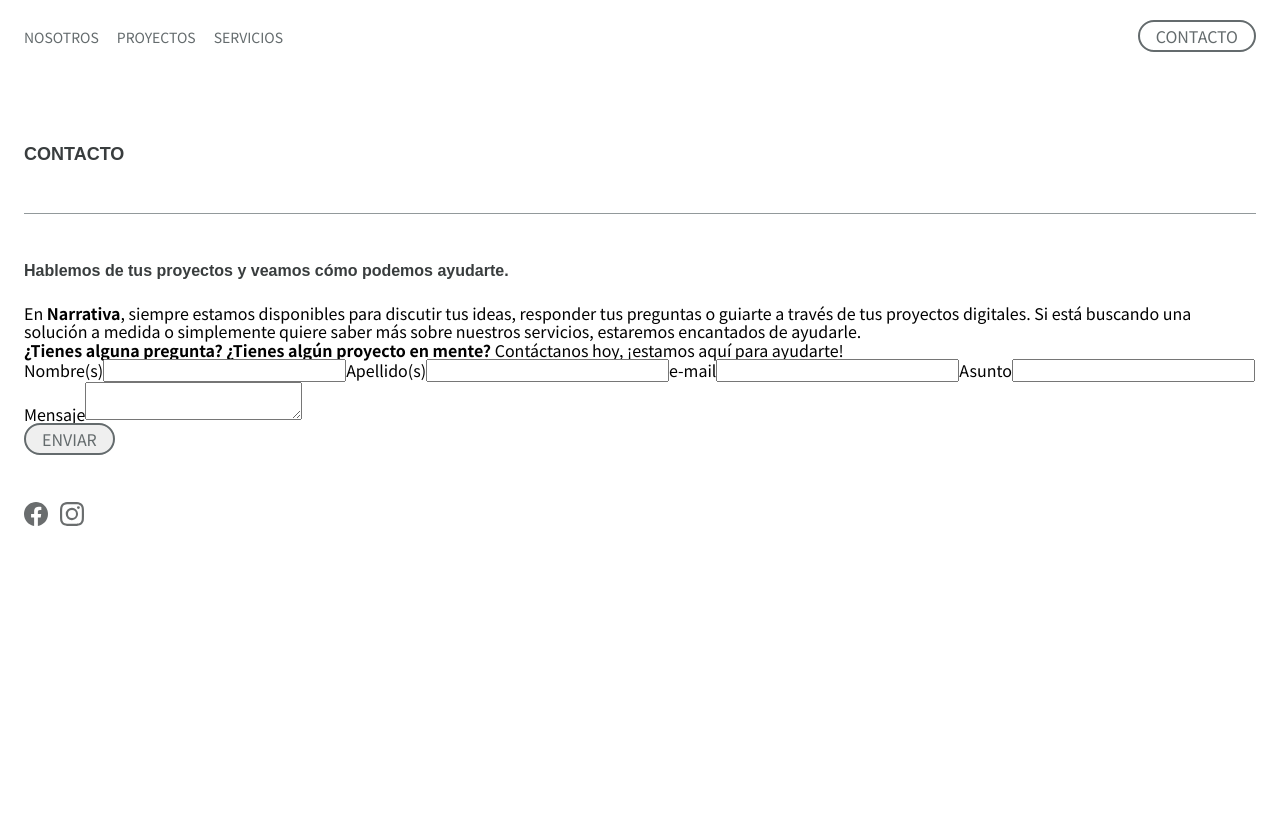
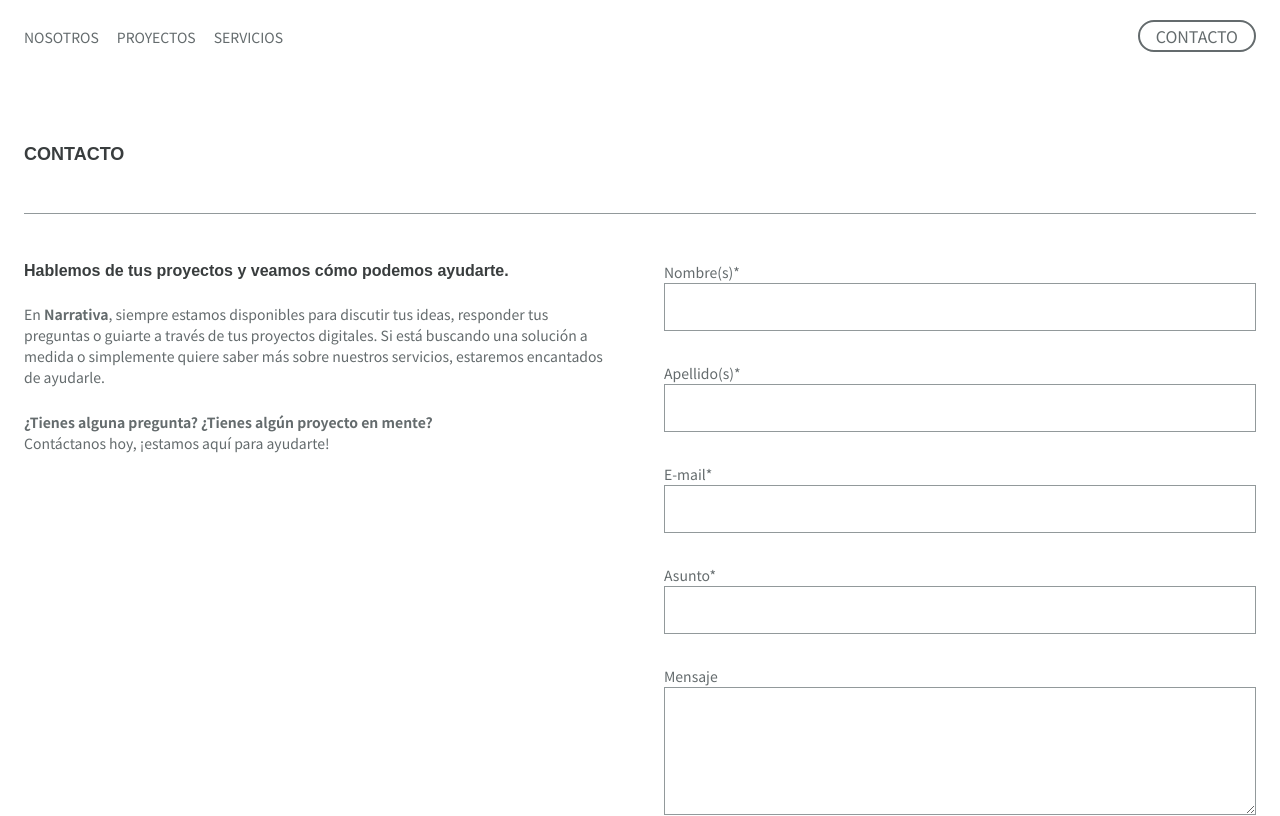
Before and after one commit to cervantesdeveloper/soynarrativa, a React (Vite) app: page /contact in a window 1280 px wide. Shown: the top 816 px of the page. Built offline with nearby package versions, Linux system fonts and the light colour scheme; a web font is replaced by a local one.

Commit message:
I have added the validations to the inputs

```diff
--- a/src/pages/Contact.jsx
+++ b/src/pages/Contact.jsx
@@ -1,4 +1,8 @@
+import { useState} from "react";
+
 const Contact = () => {
+
+    const [errors, setErrors] = useState({});
 
     const submitHandler = (formData)=>{
         const data = {
@@ -8,8 +12,38 @@ const Contact = () => {
             subject: formData.get("subject"),
             message: formData.get("message")
         }
+    }
 
-        console.log(data);
+    const handleChange = (e)=>{
+        let value = e.target.value,
+            pattern = e.target.pattern || "^.{1,255}$",
+            regEx = new RegExp(pattern),
+            message = e.target.nextElementSibling;
+
+            if(value == ""){
+                message.classList.add("empty");
+                setErrors(preValue=> {
+                    return(
+                       {...preValue, [e.target.id] : "empty"}
+                    )
+                })
+            } else if (!regEx.exec(value)){
+                message.classList.add("error");
+                setErrors(preValue=> {
+                    return(
+                        {...preValue, [e.target.id] : "error"}
+                    )
+                })
+            } else {
+                message.classList.remove("error");
+                message.classList.remove("empty");
+
+                setErrors(preValue=>{
+                    return(
+                        {...preValue, [e.target.id] : "fullfill"}
+                    )
+                })
+            }
     }
 
     return (
@@ -26,26 +60,89 @@ const Contact = () => {
                     </p>
 
                     <p>
-                        <strong>¿Tienes alguna pregunta? ¿Tienes algún proyecto en mente? </strong>Contáctanos hoy, ¡estamos aquí para ayudarte!
+                        <strong>¿Tienes alguna pregunta? ¿Tienes algún proyecto en mente? </strong> <br/>Contáctanos hoy, ¡estamos aquí para ayudarte!
                     </p>
                 </div>
 
                 <div className="contact__form">
                     <form action={submitHandler}>
-                        <label htmlFor="name">Nombre(s)</label>
-                        <input type="text" name="name" id="name" />
+                        <label htmlFor="name">Nombre(s)*</label>
+                        <input
+                            tabIndex="1"
+                            type="text"
+                            name="name"
+                            id="name"
+                            required
+                            pattern="^[A-Za-zÑñÁáÉéÍíÓóÚúÜü\s]+$"
+                            onChange={handleChange}
+                        />
+                        <p>
+                            {
+                                errors.name == "empty"
+                                ? "Este campo es obligatorio. Por favor, ingresa tu nombre."
+                                : "El nombre solo debe contener letras. Por favor, verifica que esté escrito correctamente."
+                            }
+                        </p>
 
-                        <label htmlFor="lastname">Apellido(s)</label>
-                        <input type="text" name="lastname" id="lastname" />
+                        <label htmlFor="lastname">Apellido(s)*</label>
+                        <input
+                            tabIndex="2"
+                            type="text"
+                            name="lastname"
+                            id="lastname"
+                            required
+                            pattern="^[A-Za-zÑñÁáÉéÍíÓóÚúÜü\s]+$"
+                            onChange={handleChange}
+                        />
+                        <p >
+                            {
+                                errors.lastname == "empty"
+                                ? "Este campo es obligatorio. Por favor, ingresa tu apellido"
+                                : "El apellido parece tener un formato no válido. Asegúrate de no incluir números ni caracteres especiales."
+                            }
+                        </p>
 
-                        <label htmlFor="email">e-mail</label>
-                        <input type="email" name="email" id="email" />
+                        <label htmlFor="email">E-mail*</label>
+                        <input
+                            tabIndex="3"
+                            type="email"
+                            name="email"
+                            id="email"
+                            required
+                            pattern="^[a-z0-9]+(\.[_a-z0-9]+)*@[a-z0-9-]+(\.[a-z0-9-]+)*(\.[a-z]{2,15})$"
+                            onChange={handleChange}
+                        />
+                        <p >
+                            {
+                                errors.email == "empty"
+                                ? "Necesitamos tu correo electrónico para continuar. Por favor, no dejes este campo vacío."
+                                : "El formato del correo no es válido. Asegúrate de incluir un '@' y un dominio como ejemplo@correo.com."
+                            }
+                        </p>
 
-                        <label htmlFor="subject">Asunto</label>
-                        <input type="text" name="subject" id="subject" />
+                        <label htmlFor="subject">Asunto*</label>
+                        <input
+                            tabIndex="4"
+                            type="text"
+                            name="subject"
+                            id="subject"
+                        />
 
                         <label htmlFor="message">Mensaje</label>
-                        <textarea name="message" id="message"></textarea>
+                        <textarea
+                            name="message"
+                            id="message"
+                            required
+                            onChange={handleChange}
+                        >
+                        </textarea>
+                        <p >
+                             {
+                                errors.message == "empty"
+                                ? "El campo de mensaje no puede estar vacío. Cuéntanos brevemente qué necesitas o en qué podemos ayudarte."
+                                : "¡Ups! El mensaje excede el límite permitido. Intenta resumirlo en 255 caracteres o menos."
+                            }
+                        </p>
 
                         <button type="submit" className="btn btn__cta">
                             ENVIAR
--- /dev/null
+++ b/src/scss/layout/_contact.scss
@@ -0,0 +1,89 @@
+@use "../base/variables" as v;
+
+.contact__main{
+    @media (min-width: 768px) {
+        display: flex;
+        gap: 3rem;
+
+        > *{
+            flex-basis: 50%;
+        }
+    }
+
+    @media (min-width: 1440px){
+        gap: 7rem;
+    }
+}
+
+
+.contact__hero{
+
+    color: v.$grey-75;
+    margin-bottom: v.$headerHeight;
+    h2{
+        font-size: 1rem;
+        margin-bottom: 1.5rem;
+    }
+
+    p{
+        font-size: .875rem;
+        line-height: 1.5;
+
+        &:not(:last-child){
+            margin-bottom: 1.5rem;
+        }
+    }
+}
+
+.contact__form{
+
+    label{
+        color: v.$grey-75;
+        font-size: .875rem;
+        line-height: 1.5;
+        display: block;
+    }
+
+    input, textarea{
+        color: v.$grey-100;
+        padding: 1rem;
+        font-size: .875rem;
+        height: 3rem;
+        border: 1px solid v.$grey-50;
+        margin-bottom: 2rem;
+        width: 100%;
+        resize: vertical;
+    }
+
+    p.empty,
+    p.error{
+        display: block;
+    }
+
+    input:focus-visible, textarea:focus-visible{
+        outline: 2px solid v.$grey-75;
+    }
+
+    textarea{
+        min-height: 13.375rem;
+
+        @media (min-width: 1024px){
+        min-height: 8rem;
+    }
+    }
+
+    p{
+        margin-top: -1rem;
+        border: 1px solid v.$orange-100;
+        padding: 1rem;
+        color: v.$orange-100;
+        font-size: .75rem;
+        line-height: 1.5;
+        display: none;
+        margin-bottom: 2rem;
+    }
+
+    button{
+        background-color: unset;
+    }
+}
--- a/src/scss/layout/_index.scss
+++ b/src/scss/layout/_index.scss
@@ -8,3 +8,4 @@
 @forward "portfolio";
 @forward "project";
 @forward "services";
+@forward "contact";
```
